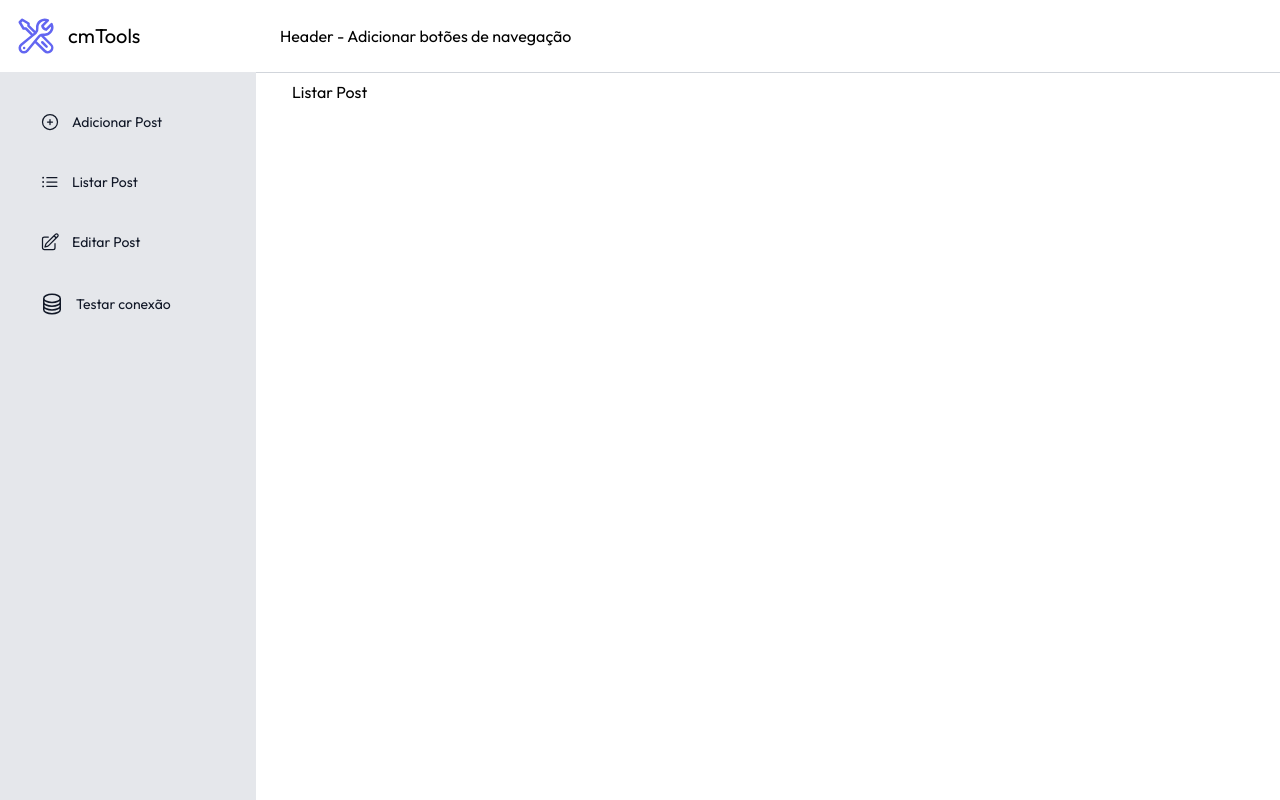
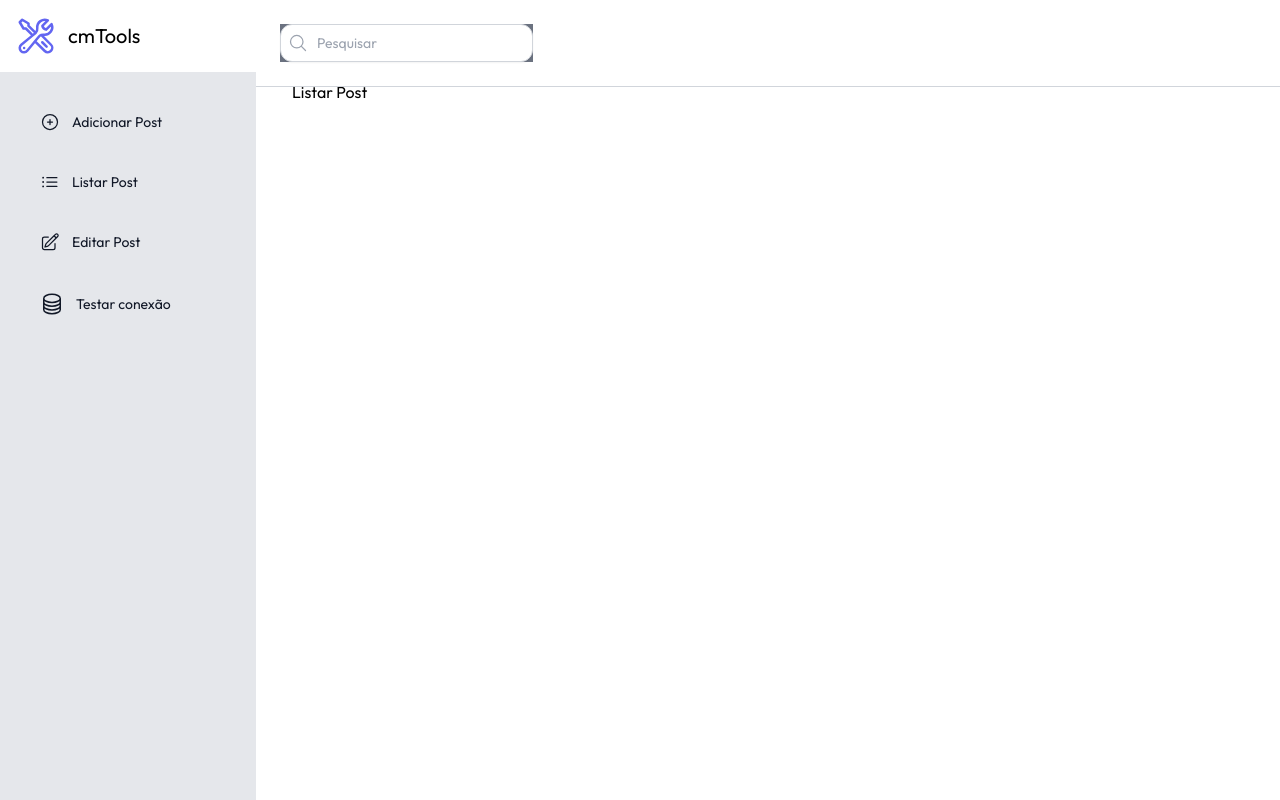
Before and after one commit to brunagoncalves/cmtools, a Flask app: page /list_post in a window 1280 px wide. Run offline with Flask 3, Linux system fonts and the light colour scheme.

Commit message:
alterações

```diff
--- a/app.py
+++ b/app.py
@@ -1,11 +1,13 @@
 """ Imports """
 import os
 from flask import Flask
+from dotenv import load_dotenv
 from extentions.database import mongo
 from routes.post import postRoutes
 from routes.main import home
 
-MONGO_URI = os.environ.get("MONGO_URI")
+load_dotenv()
+MONGO_URI = os.getenv("MONGO_URI")
 
 app = Flask(__name__)
 app.config["MONGO_URI"] = MONGO_URI
--- a/static/css/styles.css
+++ b/static/css/styles.css
@@ -582,6 +582,18 @@ html {
   }
 }
 
+.sr-only {
+  position: absolute;
+  width: 1px;
+  height: 1px;
+  padding: 0;
+  margin: -1px;
+  overflow: hidden;
+  clip: rect(0, 0, 0, 0);
+  white-space: nowrap;
+  border-width: 0;
+}
+
 .static {
   position: static;
 }
@@ -590,8 +602,17 @@ html {
   position: fixed;
 }
 
+.absolute {
+  position: absolute;
+}
+
 .relative {
   position: relative;
+}
+
+.inset-y-0 {
+  top: 0px;
+  bottom: 0px;
 }
 
 .left-0 {
@@ -803,12 +845,21 @@ html {
   background-color: rgb(255 255 255 / var(--tw-bg-opacity));
 }
 
+.bg-gray-500 {
+  --tw-bg-opacity: 1;
+  background-color: rgb(107 114 128 / var(--tw-bg-opacity));
+}
+
 .p-4 {
   padding: 1rem;
 }
 
 .p-6 {
   padding: 1.5rem;
+}
+
+.p-3 {
+  padding: 0.75rem;
 }
 
 .px-6 {
@@ -831,6 +882,11 @@ html {
   padding-bottom: 1rem;
 }
 
+.py-2 {
+  padding-top: 0.5rem;
+  padding-bottom: 0.5rem;
+}
+
 .pb-16 {
   padding-bottom: 4rem;
 }
@@ -841,6 +897,18 @@ html {
 
 .pt-20 {
   padding-top: 5rem;
+}
+
+.pl-2 {
+  padding-left: 0.5rem;
+}
+
+.pl-9 {
+  padding-left: 2.25rem;
+}
+
+.pr-3 {
+  padding-right: 0.75rem;
 }
 
 .text-center {
@@ -912,8 +980,19 @@ html {
   color: rgb(255 255 255 / var(--tw-text-opacity));
 }
 
+.text-gray-400 {
+  --tw-text-opacity: 1;
+  color: rgb(156 163 175 / var(--tw-text-opacity));
+}
+
 .underline {
   text-decoration-line: underline;
+}
+
+.shadow-sm {
+  --tw-shadow: 0 1px 2px 0 rgb(0 0 0 / 0.05);
+  --tw-shadow-colored: 0 1px 2px 0 var(--tw-shadow-color);
+  box-shadow: var(--tw-ring-offset-shadow, 0 0 #0000), var(--tw-ring-shadow, 0 0 #0000), var(--tw-shadow);
 }
 
 .blur {
@@ -986,6 +1065,44 @@ html {
   color: rgb(67 56 202 / var(--tw-text-opacity));
 }
 
+.placeholder\:italic::-moz-placeholder {
+  font-style: italic;
+}
+
+.placeholder\:italic::placeholder {
+  font-style: italic;
+}
+
+.placeholder\:text-slate-400::-moz-placeholder {
+  --tw-text-opacity: 1;
+  color: rgb(148 163 184 / var(--tw-text-opacity));
+}
+
+.placeholder\:text-slate-400::placeholder {
+  --tw-text-opacity: 1;
+  color: rgb(148 163 184 / var(--tw-text-opacity));
+}
+
+.placeholder\:text-gray-300::-moz-placeholder {
+  --tw-text-opacity: 1;
+  color: rgb(209 213 219 / var(--tw-text-opacity));
+}
+
+.placeholder\:text-gray-300::placeholder {
+  --tw-text-opacity: 1;
+  color: rgb(209 213 219 / var(--tw-text-opacity));
+}
+
+.placeholder\:text-gray-400::-moz-placeholder {
+  --tw-text-opacity: 1;
+  color: rgb(156 163 175 / var(--tw-text-opacity));
+}
+
+.placeholder\:text-gray-400::placeholder {
+  --tw-text-opacity: 1;
+  color: rgb(156 163 175 / var(--tw-text-opacity));
+}
+
 .hover\:border-indigo-500:hover {
   --tw-border-opacity: 1;
   border-color: rgb(99 102 241 / var(--tw-border-opacity));
@@ -1036,4 +1189,9 @@ html {
   .sm\:ml-64 {
     margin-left: 16rem;
   }
+
+  .sm\:text-sm {
+    font-size: 0.875rem;
+    line-height: 1.25rem;
+  }
 }
--- a/templates/layout.html
+++ b/templates/layout.html
@@ -77,8 +77,8 @@
 
     <!-- Conteúdo Principal -->
     <main class="sm:ml-64 relative">
-      <header class="w-full fixed flex items-center bg-white p-6 border-b border-gray-300">
-        <span>Header - Adicionar botões de navegação</span>
+      <header class="w-full fixed flex items-center p-6 bg-white border-b border-gray-300">
+        {% block header %}{% endblock %}
       </header>
 
       <div class="pt-20 px-9">
--- a/templates/posts/list_posts.html
+++ b/templates/posts/list_posts.html
@@ -1,4 +1,20 @@
-{% extends "layout.html" %} {% block content %}
+{% extends "layout.html" %}
 
-<h1>Listar Post</h1>
+{% block header %}
+  <div class="bg-gray-500">
+    <label class="relative">
+      <span class="sr-only">Search</span>
+      <span class="absolute inset-y-0 left-0 flex items-center pl-2">
+        <svg xmlns="http://www.w3.org/2000/svg" fill="none" viewBox="0 0 24 24" stroke-width="1.5" stroke="currentColor" class="w-5 h-5 text-gray-400">
+          <path stroke-linecap="round" stroke-linejoin="round" d="m21 21-5.197-5.197m0 0A7.5 7.5 0 1 0 5.196 5.196a7.5 7.5 0 0 0 10.607 10.607Z" />
+        </svg>
+      </span>
+      <input class="placeholder:text-gray-400 block bg-white w-full border border-gray-300 rounded-xl py-2 pl-9 pr-3 shadow-sm focus:outline-none focus:border-indigo-700 focus:ring-indigo-500 focus:ring-1 sm:text-sm" type="search" name="search" placeholder="Pesquisar">
+    </label>
+  </div>
 {% endblock %}
+
+
+{% block content %}
+  <h1>Listar Post</h1>
+{% endblock %}
```
Also changed, not shown: other parts of static/css/styles.css (+63 -6 lines), templates/index.html (+7 -1 lines), templates/posts/edit_post.html (+6 -1 lines), templates/posts/insert_post.html (+7 -1 lines).
